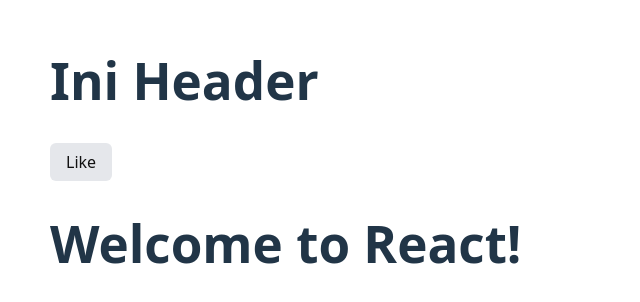
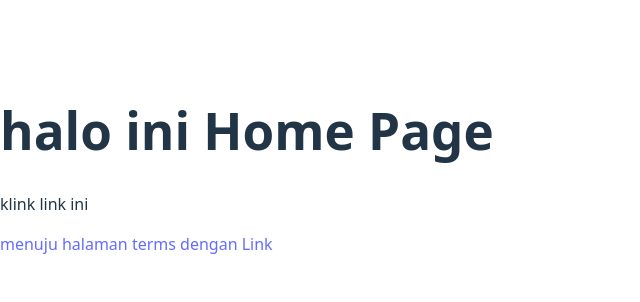
Before and after one commit to IrfanAqila31/ReactBasic, a React (Vite) app: page / in a window 1280 px wide. Shown: the part 238-540 px from the top of the page, without its empty margins (0-640 px from the left). Built offline with nearby package versions, Linux system fonts and the light colour scheme.

Commit message:
belajar routing pake react-router

```diff
--- a/package.json
+++ b/package.json
@@ -11,7 +11,8 @@
   },
   "dependencies": {
     "react": "^19.2.0",
-    "react-dom": "^19.2.0"
+    "react-dom": "^19.2.0",
+    "react-router": "^7.13.0"
   },
   "devDependencies": {
     "@eslint/js": "^9.39.1",
--- a/src/App.tsx
+++ b/src/App.tsx
@@ -1,8 +1,13 @@
 import Welcome from "./components/welcome";
 import Header from "./components/header";
 // import ProfilCard from "./components/profilcard";
-// import Counter from "./components/Counter";
-import ToggleLike from "./components/toggleLike";
+import Counter from "./components/Counter";
+// import ToggleLike from "./components/toggleLike";
+import { Routes, Route } from "react-router";
+import TermsPage from "./pages/TermsPage";
+import HomePage from "./pages/homePage";
+import NotFoundPage from "./pages/NotFoundPage";
+import ProductPage from "./pages/ProductPage";
 
 // komponen
 // function App() {
@@ -78,27 +83,52 @@
 //     id: 3,
 //   },
 // ];
+
+// function App() {
+//   return (
+//     <div style={{ padding: "50px" }}>
+//       <Header />
+//       {/* <h1>Hello World</h1> */}
+//       {/* <div style={{ display: "flex", gap: "10px", flexDirection: "row" }}>
+//         {teachers.map((teacher) => {
+//           return (
+//             <ProfilCard
+//               name={teacher.name}
+//               role={teacher.job}
+//               year={teacher.year}
+//               key={teacher.id}
+//             />
+//           );
+//         })}
+//       </div> */}
+//       <Counter />
+//       {/* <ToggleLike /> */}
+//       <Welcome />
+//     </div>
+//   );
+// }
+// export default App;
+
+// Belajar Router
 function App() {
   return (
-    <div style={{ padding: "50px" }}>
-      <Header />
-      {/* <h1>Hello World</h1> */}
-      {/* <div style={{ display: "flex", gap: "10px", flexDirection: "row" }}>
-        {teachers.map((teacher) => {
-          return (
-            <ProfilCard
-              name={teacher.name}
-              role={teacher.job}
-              year={teacher.year}
-              key={teacher.id}
-            />
-          );
-        })}
-      </div> */}
-      {/* <Counter /> */}
-      <ToggleLike />
-      <Welcome />
-    </div>
+    <>
+      {/* satu Routes akan membungkus banyak Route */}
+      <Routes>
+        <Route path="/" element={<HomePage />} />
+        {/* Route menerima beberapa props salah satunya path dan menerima props bernama element dan didalamnya memberikan komponen,
+      komponen yang mau menjadi patch ketika url atau patch mengarah ke /terms */}
+        <Route path="/terms" element={<TermsPage />} />
+
+        {/* Dynamic Route */}
+        {/* contoh Slug => Kaos Putih = kaos-putih */}
+        {/* Slug hanya variabel saja atau placeholder saja */}
+        <Route path="/product/:slug" element={<ProductPage />} />
+
+        {/* path bintang * sama seperti else. jika path homepage dan terms tidak ke hit, makan akan masuk ke notfound page */}
+        <Route path="*" element={<NotFoundPage />} />
+      </Routes>
+    </>
   );
 }
 
--- a/src/hooks/useLike.ts
+++ b/src/hooks/useLike.ts
@@ -1,6 +1,6 @@
 import { useState } from "react";
 export const useLike = ()=>{
-    const [like, setLike]= useState(false);
+    const [like, setLike]= useState<boolean>(false);
 
 
     const handleLike = ()=>{
--- a/src/main.tsx
+++ b/src/main.tsx
@@ -1,11 +1,13 @@
-import { StrictMode } from 'react'
-import { createRoot } from 'react-dom/client'
-import './index.css'
-import App from './App.tsx'
+import { StrictMode } from "react";
+import { createRoot } from "react-dom/client";
+import "./index.css";
+import App from "./App.tsx";
+import { BrowserRouter } from "react-router";
 
-
-createRoot(document.getElementById('root')!).render(
+createRoot(document.getElementById("root")!).render(
   <StrictMode>
-    <App />
+    <BrowserRouter>
+      <App />
+    </BrowserRouter>
   </StrictMode>,
-)
+);
--- /dev/null
+++ b/src/pages/HomePage.tsx
@@ -0,0 +1,25 @@
+import { Link } from "react-router";
+
+// const HomePage = () => {
+//   return (
+//     <div>
+//       <h1>halo ini Home Page</h1>
+//       <p>klink link ini</p>
+//       <a href="/terms">menuju halaman terms</a>
+//     </div>
+//   );
+// };
+// export default HomePage;
+
+// Client Side Rendering
+const HomePage = () => {
+  return (
+    <div>
+      <h1>halo ini Home Page</h1>
+      <p>klink link ini</p>
+      {/* Link tidak melakukan request ke server hanya ganti di browser */}
+      <Link to="/terms">menuju halaman terms dengan Link</Link>
+    </div>
+  );
+};
+export default HomePage;
--- /dev/null
+++ b/src/pages/NotFoundPage.tsx
@@ -0,0 +1,9 @@
+const NotFoundPage = () => {
+  return (
+    <div>
+      <h1>Not Found</h1>
+    </div>
+  );
+};
+
+export default NotFoundPage;
--- /dev/null
+++ b/src/pages/ProductPage.tsx
@@ -0,0 +1,11 @@
+import { useParams } from "react-router";
+const ProductPage = () => {
+  const params = useParams<{slug : string}>();
+  return (
+    <div>
+      <h1>Produk Page</h1>
+      <p>{params.slug}</p>
+    </div>
+  );
+};
+export default ProductPage;
--- /dev/null
+++ b/src/pages/TermsPage.tsx
@@ -0,0 +1,8 @@
+const TermsPage = ()=>{
+    return(
+        <div>
+            <h1>halo ini Terms Page</h1>
+        </div>
+    );
+};
+export default TermsPage;
```
Also changed, not shown: 1 other file (tests, documents, lock files or other folders).
